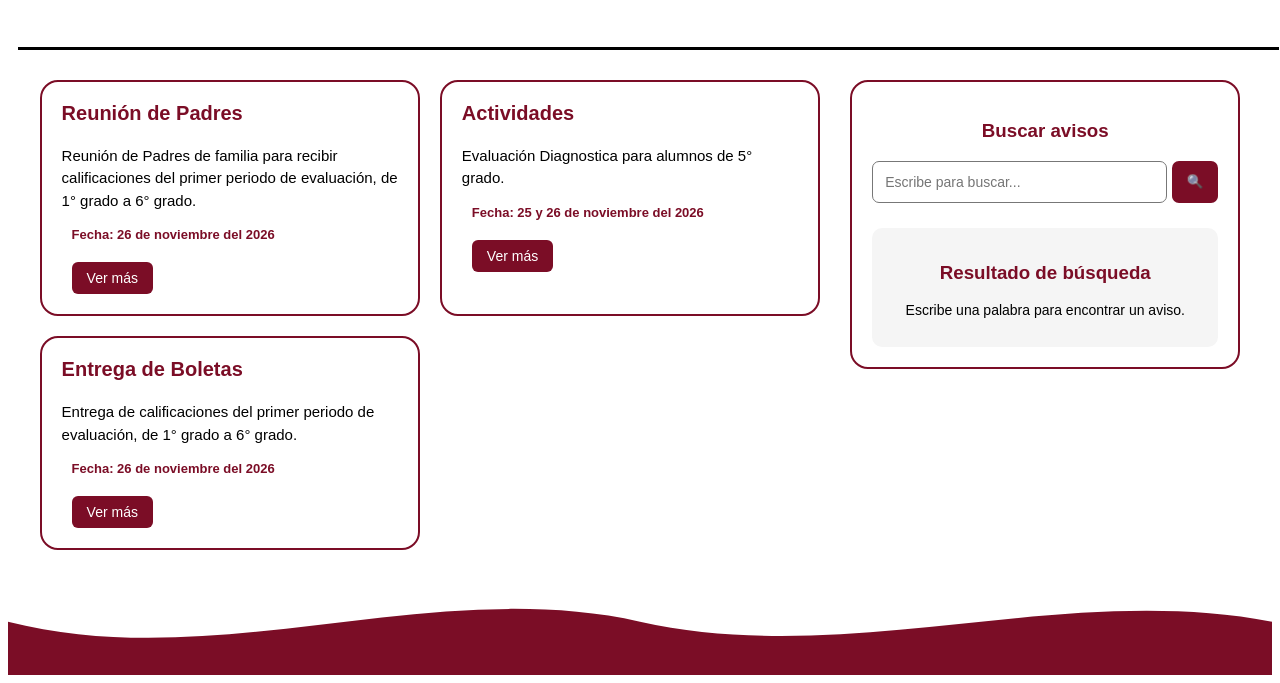
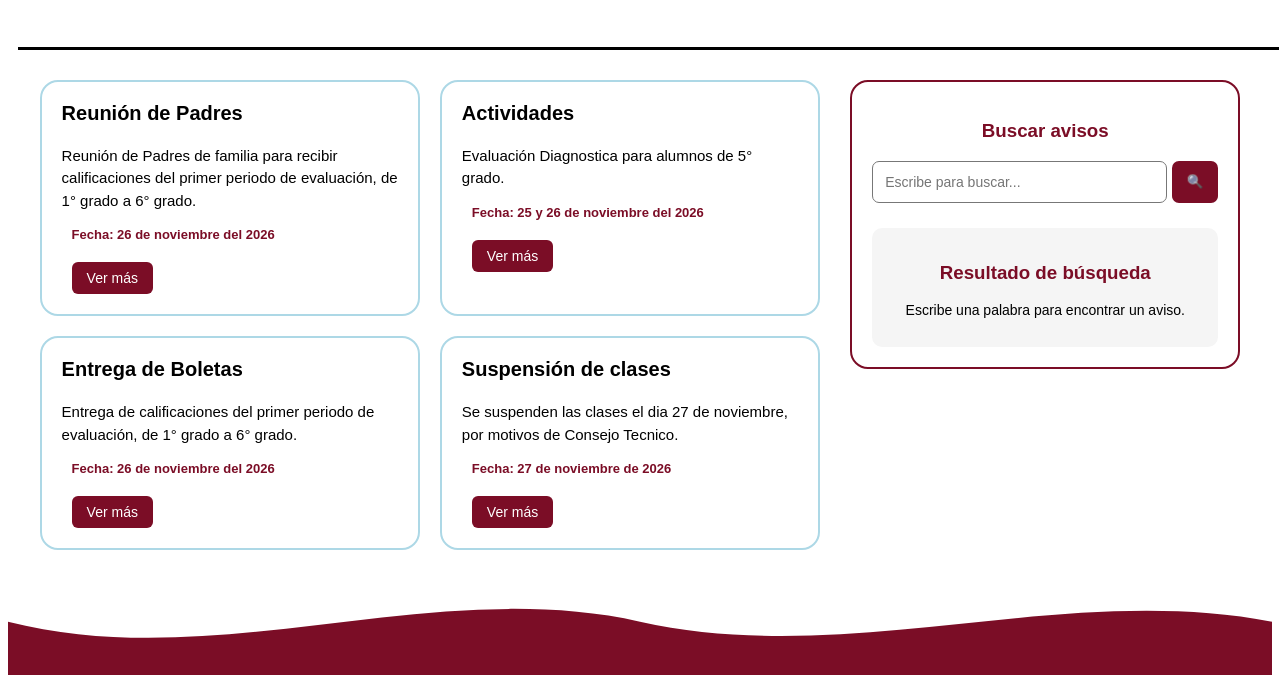
Before and after one commit to escuelaprimariajuanescutia99-rgb/Escuela-Primaria-Juan-Escutia-, a plain HTML site: page avisos.html in a window 1280 px wide. Shown: the part 311-994 px from the top of the page. Drawn offline with Linux system fonts and the light colour scheme.

Commit message:
Actualizacion de la pagina

```diff
--- a/avisos.css
+++ b/avisos.css
@@ -103,7 +103,7 @@
 
 .tarjeta-aviso {
 
-    border: 2px solid #7B0D26;
+    border: 2px solid lightblue;
 
     border-radius: 18px;
 
@@ -122,7 +122,7 @@
 
 .tarjeta-aviso h3 {
 
-    color: #7B0D26;
+    color: li;
 
     font-size: 20px;
 
--- a/avisos.html
+++ b/avisos.html
@@ -115,7 +115,18 @@ id="opcionesMenu">
                 </button>
                 </article>
 
+                 <article class="tarjeta-aviso">
+                    <h3>Suspensión de clases</h3>
+                    <p class="descripcion">
+                    Se suspenden las clases el dia 27 de noviembre, por motivos de Consejo Tecnico.
+                    </p>
+                    <span>Fecha: 27 de noviembre de 2026</span>
 
+                    <button class="boton-ver-mas"
+                    onclick="mostrarMas (this)">Ver más
+                </button>
+
+                </article>
 
 
             </div>
```
Also changed, not shown: galeria de fotos.html (+3 -0 lines).
